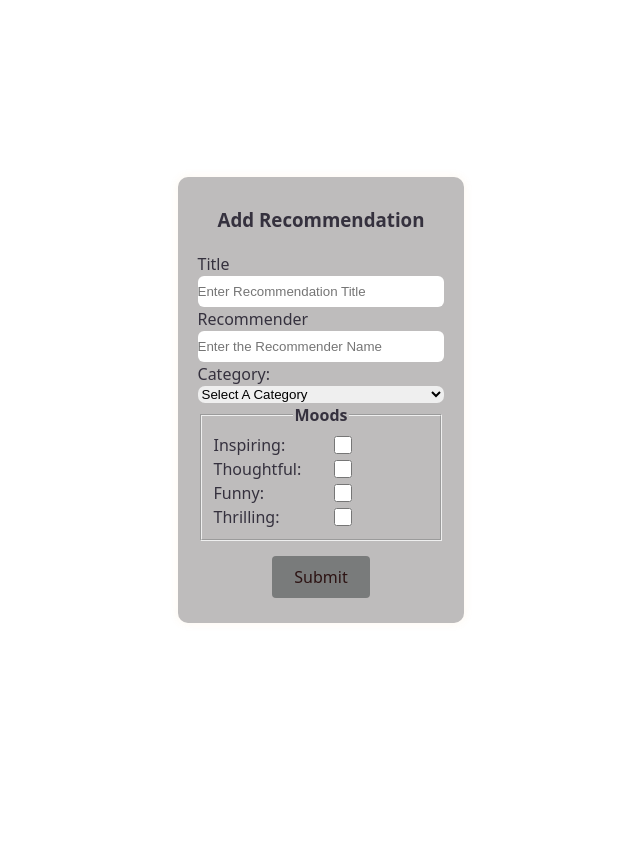
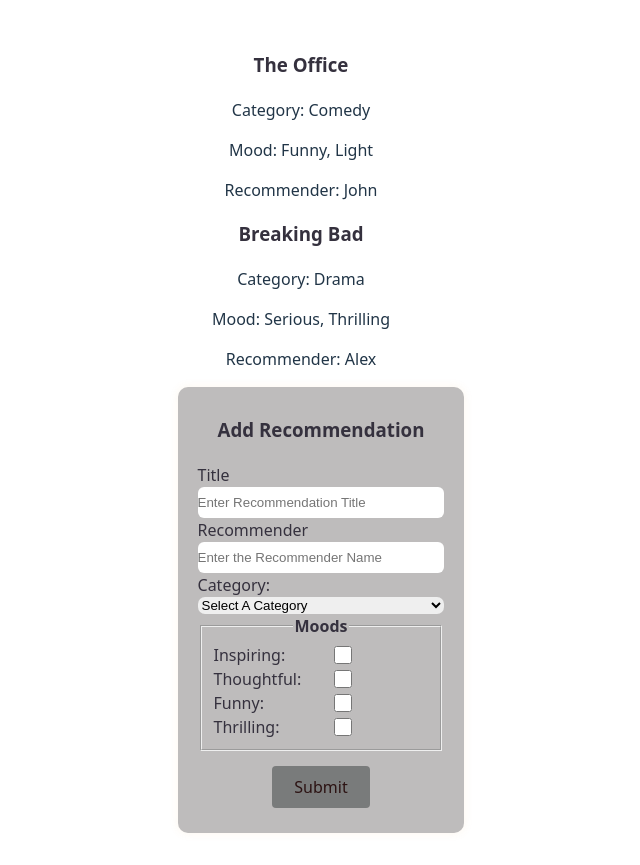
Before and after one commit to PratiAmalden/Recommendation-Tracker, a React (Vite) app in the folder frontend/: page / in a window 1280 px wide. Shown: the whole page, without its empty margins (339-979 px from the left). Before the commit the page ends 800 px from the top, so only its background shows below. Built offline with nearby package versions, Linux system fonts and the light colour scheme.

Commit message:
Adding list items

```diff
--- a/frontend/src/App.jsx
+++ b/frontend/src/App.jsx
@@ -1,12 +1,34 @@
 import { useState } from 'react'
 import './App.css'
-import CategorySelector from './components/CatgoryDropdown';
-import MoodSelector from './components/MoodCheckbox';
 import RecommendationForm from './components/recommendForm';
+import ListCard from './components/ListUI';
+
+const items = [
+  {
+    title: "The Office",
+    category: "Comedy",
+    mood: ["Funny", "Light"],
+    recommender: "John",
+  },
+  {
+    title: "Breaking Bad",
+    category: "Drama",
+    mood: ["Serious", "Thrilling"],
+    recommender: "Alex",
+  },
+];
+
 
 function App() {
   return(
-  <RecommendationForm />
+    <>
+    <section >
+      <ListCard items ={items}></ListCard>
+    </section>
+    <section>
+      <RecommendationForm />
+    </section>
+    </>
   )
 }
 
--- /dev/null
+++ b/frontend/src/components/ListUI.jsx
@@ -0,0 +1,23 @@
+import React from "react";
+
+
+
+function ListCard({items}){
+    return (
+        <div className="card-list">
+            {items.map( (item,index) => (
+                <div className="card" key={index}>
+                    <h3>{item.title}</h3>
+                    <p>Category: {item.category}</p>
+                    <p>Mood: {item.mood.join(", ")}</p>
+                    <p>Recommender: {item.recommender}</p>
+                </div>
+            )
+
+            )}
+        </div>
+    );
+
+}
+
+export default ListCard
```
